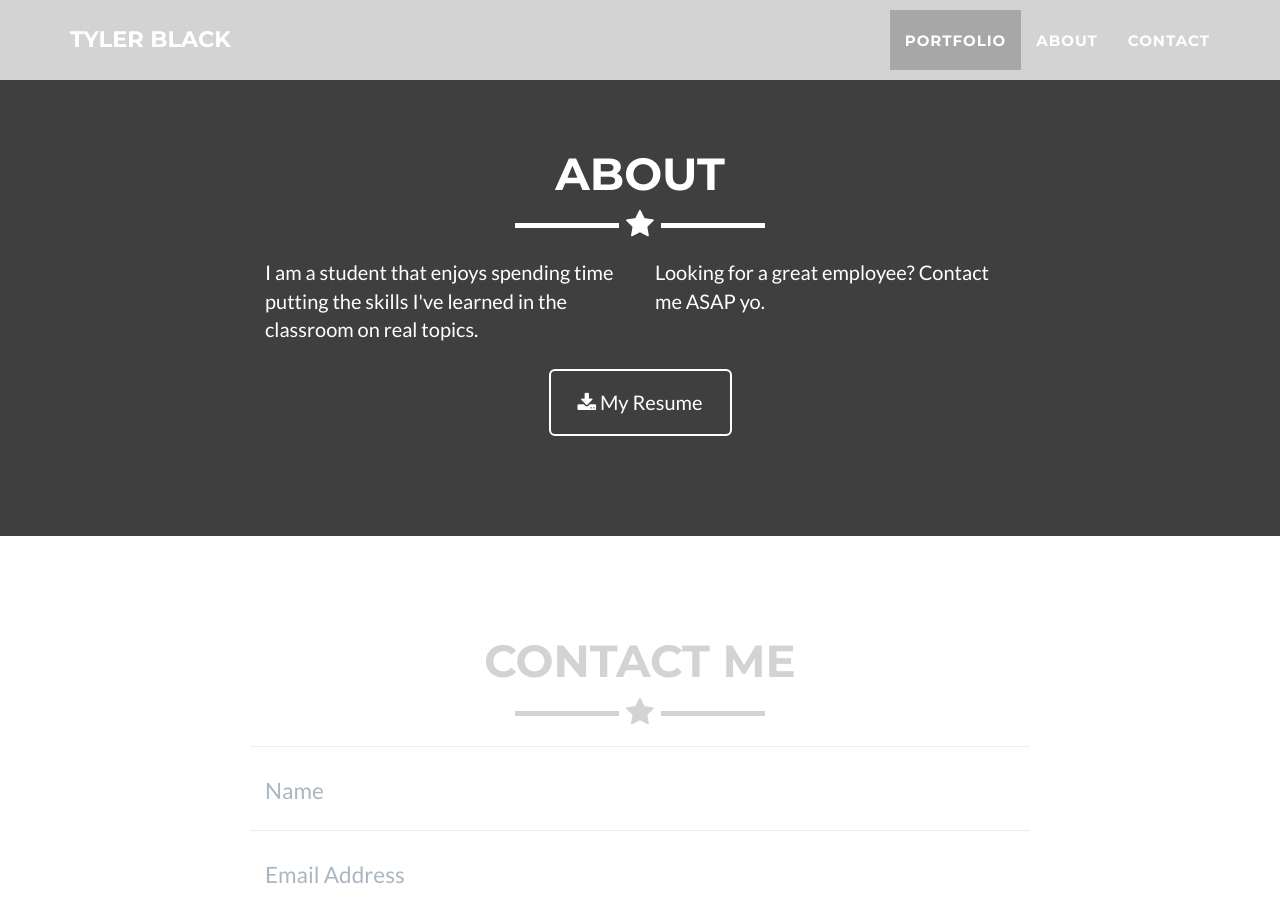
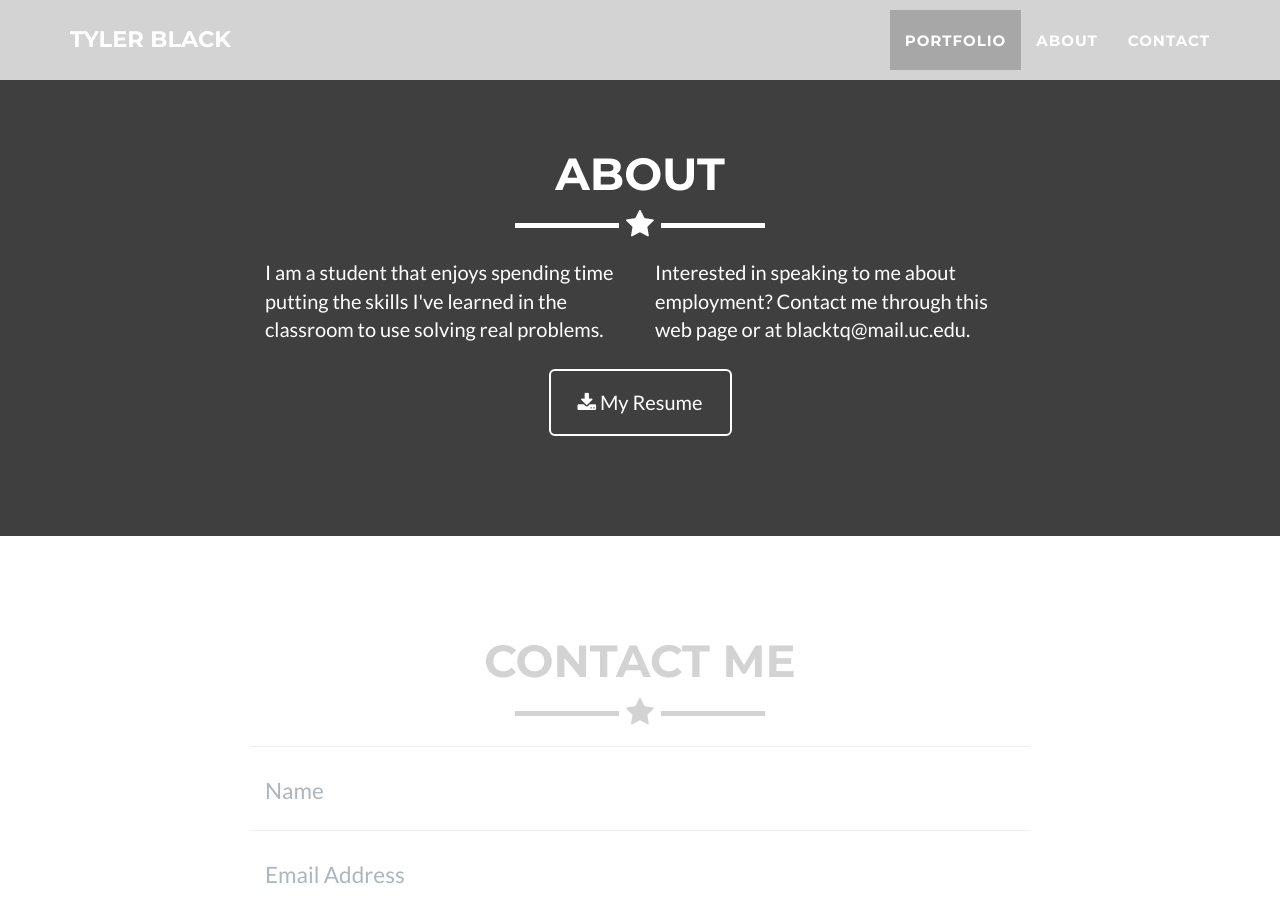
Before and after one commit to blacktq/blacktq.github.io, a Jekyll site: the page built from index.html, in a window 1280 px wide and 900 px high, scrolled down 2320 px. Built offline with Jekyll 4.4.1, drawn with Linux system fonts in a browser that asks for light colours.

Commit message:
Update about.html

```diff
--- a/_includes/about.html
+++ b/_includes/about.html
@@ -9,10 +9,10 @@
             </div>
             <div class="row">
                 <div class="col-lg-4 col-lg-offset-2">
-                    <p>I am a student that enjoys spending time putting the skills I've learned in the classroom on real topics.</p>
+                    <p>I am a student that enjoys spending time putting the skills I've learned in the classroom to use solving real problems.</p>
                 </div>
                 <div class="col-lg-4">
-                    <p>Looking for a great employee? Contact me ASAP yo.</p>
+                    <p>Interested in speaking to me about employment? Contact me through this web page or at blacktq@mail.uc.edu.</p>
                 </div>
                 <div class="col-lg-8 col-lg-offset-2 text-center">
                     <a href="/resume.pdf" class="btn btn-lg btn-outline">
```
